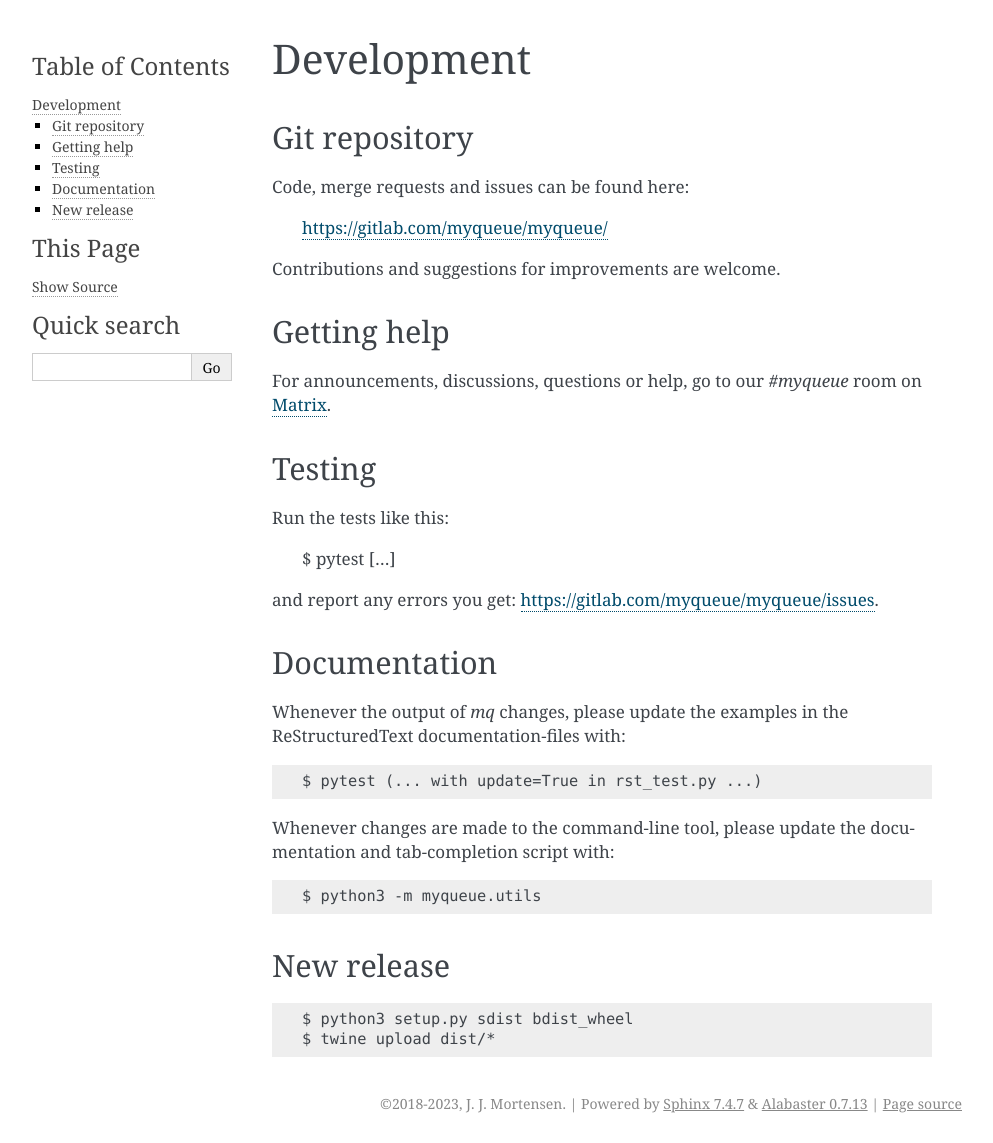
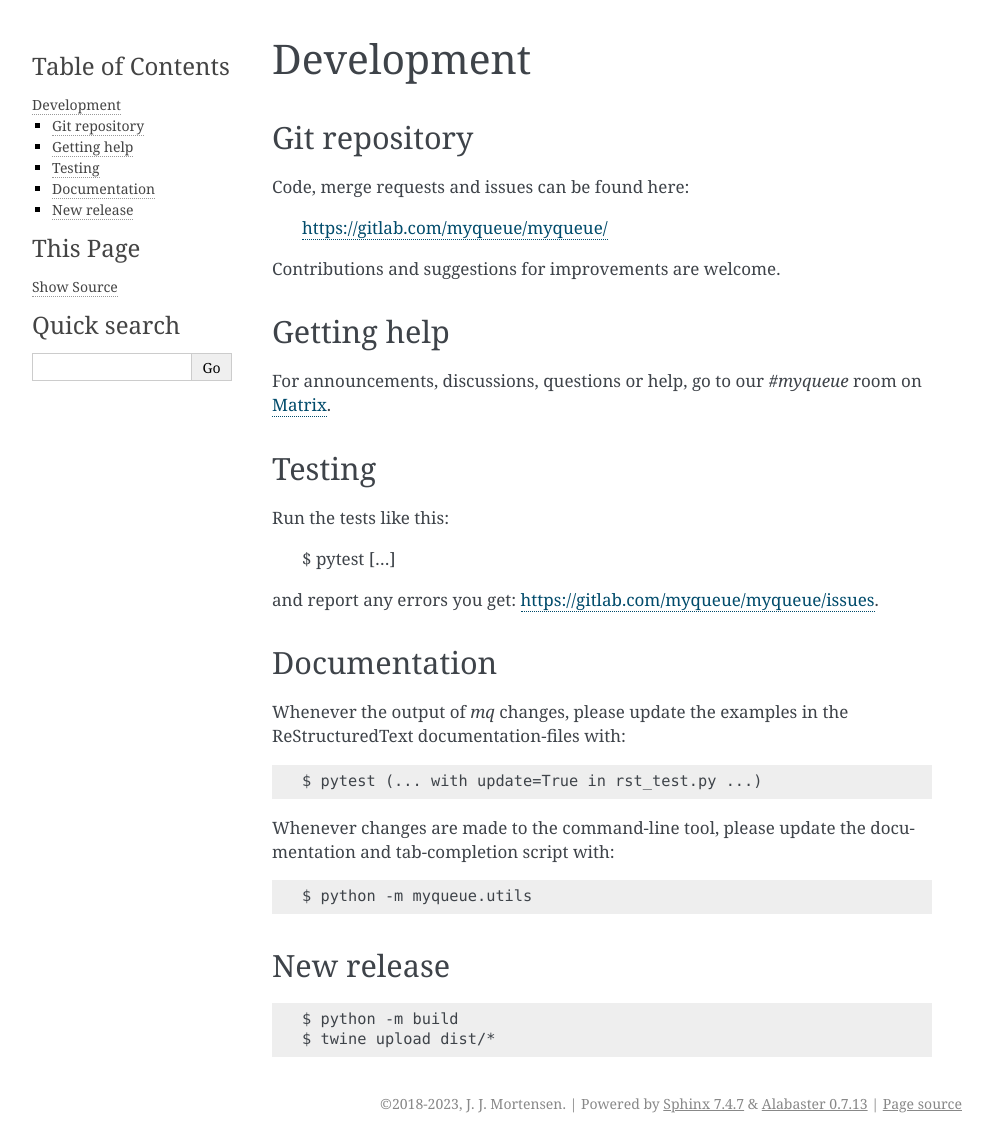
Before and after one commit to Yangxinsix/myqueue, a Sphinx documentation site: the page built from docs/development.rst, in a window 1280 px wide. Shown: the whole page, without its empty margins (148-1141 px from the left). Built offline with Sphinx 7.4.7, drawn with Linux system fonts in a browser that asks for light colours.

Commit message:
Update docs

```diff
--- a/docs/cli.rst
+++ b/docs/cli.rst
@@ -177,9 +177,9 @@ options:
 Resubmit: Resubmit done, failed or timed-out tasks
 --------------------------------------------------
 
-usage: mq resubmit [-h] [--keep] [-R RESOURCES] [-w]
-                   [-X EXTRA_SCHEDULER_ARGS] [-s qhrdFCTMaA] [-i ID] [-n NAME]
-                   [-e ERROR] [-z] [-v] [-q] [-T] [-r]
+usage: mq resubmit [-h] [--keep] [-R RESOURCES] [-w] [-X EXTRA_SCHEDULER_ARGS]
+                   [-s qhrdFCTMaA] [-i ID] [-n NAME] [-e ERROR] [-z] [-v] [-q]
+                   [-T] [-r]
                    [folder ...]
 
 Resubmit done, failed or timed-out tasks.
--- a/docs/development.rst
+++ b/docs/development.rst
@@ -41,7 +41,7 @@ ReStructuredText documentation-files with::
 Whenever changes are made to the command-line tool, please update the
 documentation and tab-completion script with::
 
-    $ python3 -m myqueue.utils
+    $ python -m myqueue.utils
 
 
 New release
@@ -49,5 +49,5 @@ New release
 
 ::
 
-    $ python3 setup.py sdist bdist_wheel
+    $ python -m build
     $ twine upload dist/*
```
